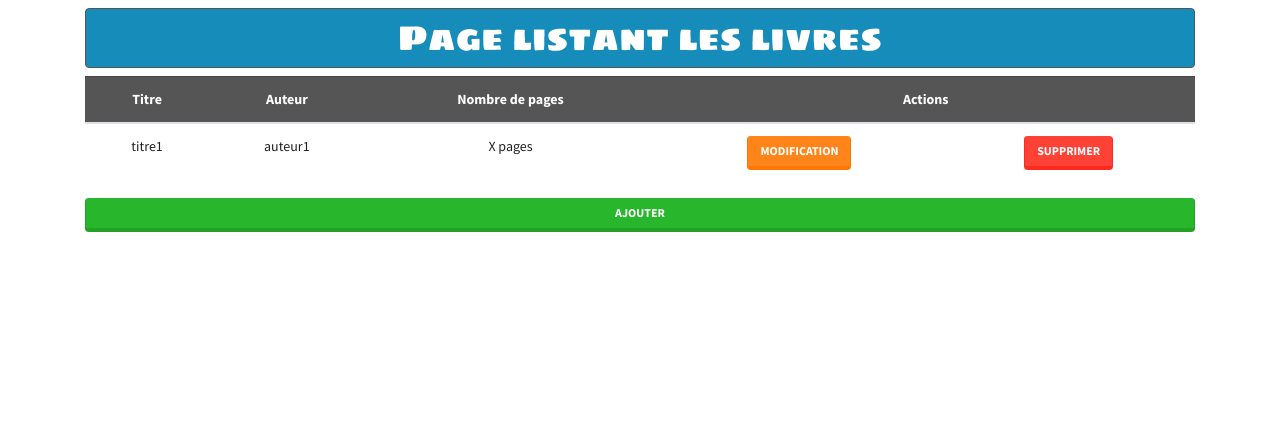
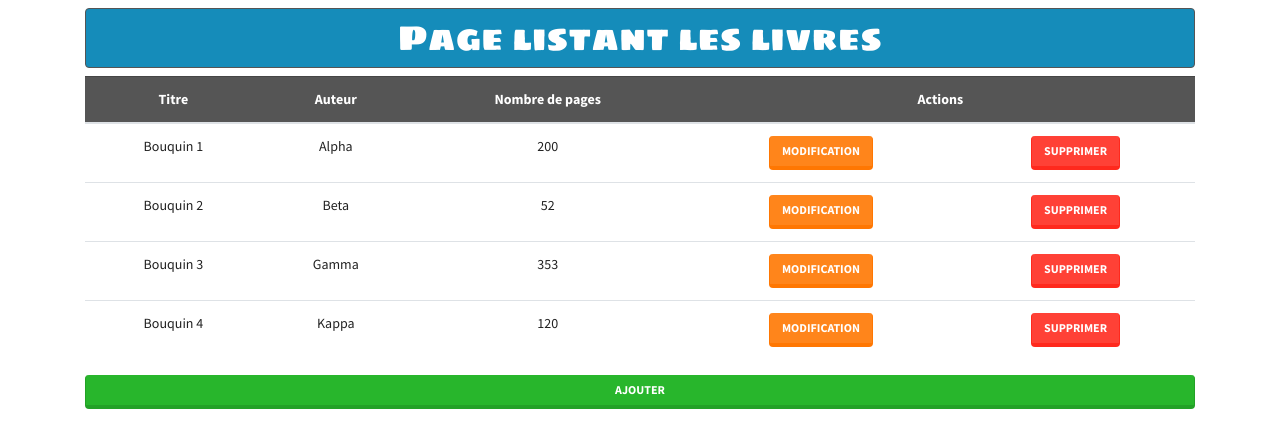
Before and after one commit to Enelith/h2prog, a React (Create React App) app in the folder react2020/projet1/: page / in a window 1280 px wide. Shown: the top 448 px of the page. Built offline with nearby package versions, Linux system fonts and the light colour scheme.

Commit message:
Maj Section 045 - Liste de Livres

```diff
--- a/react2020/projet1/src/containers/Livres/Livres.js
+++ b/react2020/projet1/src/containers/Livres/Livres.js
@@ -7,6 +7,15 @@ import classes from './Livres.module.css';
 */
 
 class Livres extends Component {
+    state = {
+        livres: [
+            { id: 1, titre: "Bouquin 1", auteur: "Alpha", nbPages: 200 },
+            { id: 2, titre: "Bouquin 2", auteur: "Beta", nbPages: 52 },
+            { id: 3, titre: "Bouquin 3", auteur: "Gamma", nbPages: 353 },
+            { id: 4, titre: "Bouquin 4", auteur: "Kappa", nbPages: 120 },
+        ]
+    }
+
     render() {
         return (
             <>
@@ -20,10 +29,13 @@ class Livres extends Component {
                         </tr>
                     </thead>
                     <tbody>
-                        <tr>
-                            <td>titre1</td>
-                            <td>auteur1</td>
-                            <td>X pages</td>
+                        {
+                            this.state.livres.map(livre => {
+                                return (
+                                    <tr key={ livre.id }>
+                                        <td>{ livre.titre }</td>
+                                        <td>{ livre.auteur }</td>
+                                        <td>{ livre.nbPages }</td>
                                         <td>
                                             <Bouton typeBtn="btn-warning" buttonAction={() => console.log("Modifier")}>
                                                 Modification
@@ -35,6 +47,9 @@ class Livres extends Component {
                                             </Bouton>
                                         </td>
                                     </tr>
+                                );
+                            })
+                        }
                     </tbody>
                 </table>
             </>
```
Also changed, not shown: 1 other file (tests, documents, lock files or other folders). Lines whose indentation alone changed are shown as unchanged.
